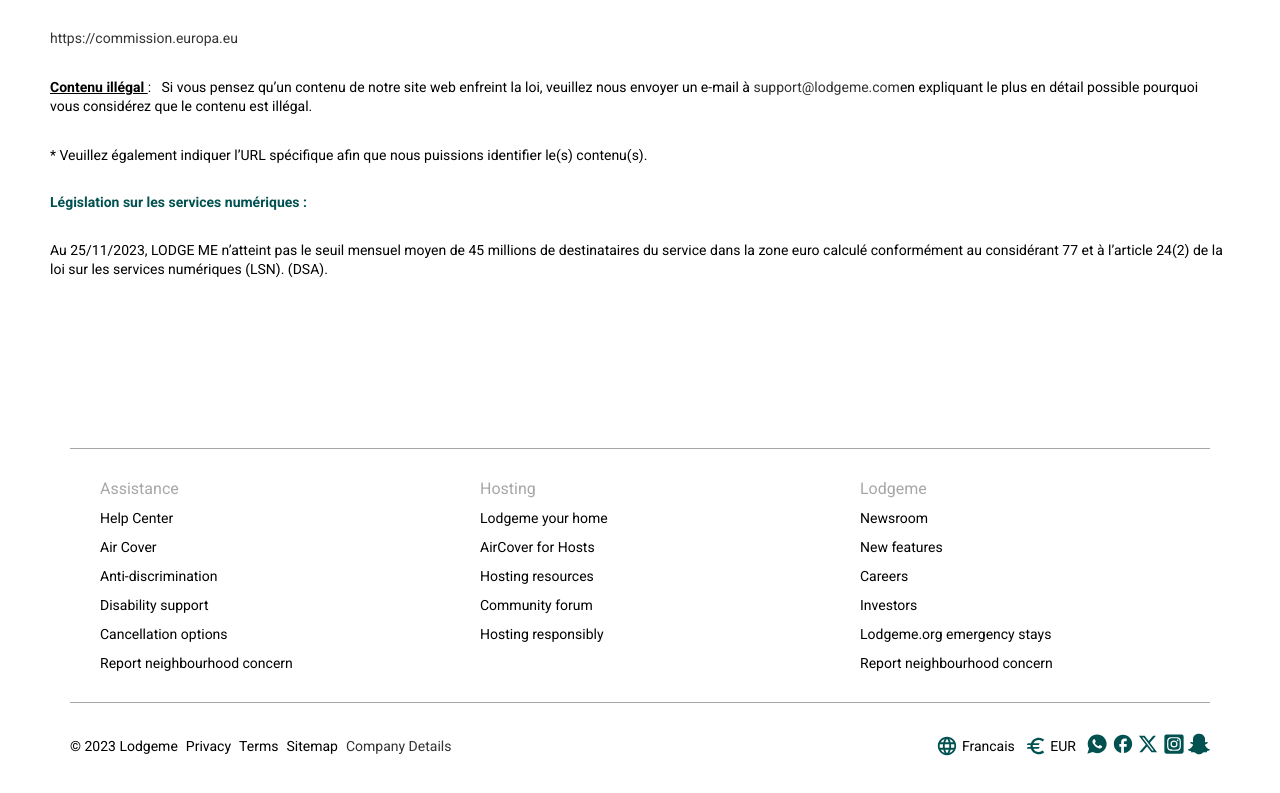
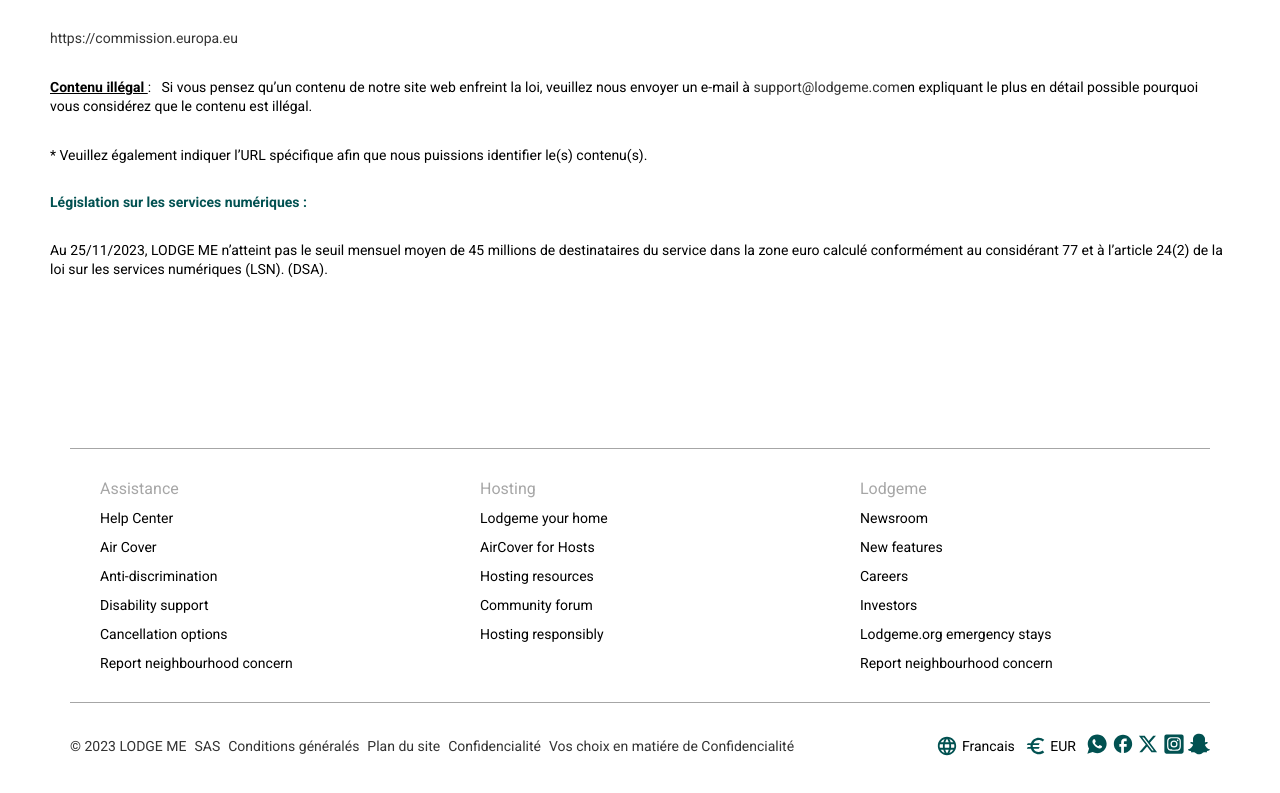
Before and after one commit to Adithyavarun-creator/lodgeme-trial, a React (Create React App) app: page /company-details in a window 1280 px wide. Shown: the part 935-1728 px from the top of the page. Built offline with nearby package versions, Linux system fonts and the light colour scheme.

Commit message:
new footer

```diff
--- a/src/components/Footer/Footer.jsx
+++ b/src/components/Footer/Footer.jsx
@@ -91,14 +91,22 @@
 
       <div className="footer_copyright">
         <div className="footer_center">
-          <span className="footer_centertext">© 2023 Lodgeme</span>
-          <span className="footer_centertext">Privacy</span>
-          <span className="footer_centertext">Terms</span>
-          <span className="footer_centertext">Sitemap</span>
-          <Link to="/company-details" className="linkStyle footer_centertext">
+          <Link className="linkStyle footer_centertext">© 2023 LODGE ME</Link>
+          <Link className="linkStyle footer_centertext">SAS</Link>
+          <Link className="linkStyle footer_centertext">
+            Conditions généralés
+          </Link>
+          <Link className="linkStyle footer_centertext">Plan du site</Link>
+          <Link className="linkStyle footer_centertext">Confidencialité</Link>
+          <Link className="linkStyle footer_centertext">
+            Vos choix en matiére de Confidencialité
+          </Link>
+
+          {/* <Link to="/company-details" className="linkStyle footer_centertext">
             Company Details
-          </Link>
+          </Link> */}
         </div>
+        <div></div>
 
         <div className="footer_socialicons">
           <div className="footer_socialiconbox">
@@ -110,19 +118,38 @@
             <span>EUR</span>
           </div>
           <div className="footer_socialiconbox">
-            <a href="https://wa.me/message/YG2MBYFDQKHTN1?text=I%27d%20like%20to%20chat%20with%20you%20to%20know%20about%20Lodgeme%20facilities">
+            <a
+              rel="noreferrer"
+              href="https://wa.me/message/YG2MBYFDQKHTN1?text=I%27d%20like%20to%20chat%20with%20you%20to%20know%20about%20Lodgeme%20facilities"
+            >
               <IoLogoWhatsapp className="social_icon" />
             </a>
-            <a href="https://www.facebook.com/fr.lodgeme" target="_blank">
+            <a
+              rel="noreferrer"
+              href="https://www.facebook.com/fr.lodgeme"
+              target="_blank"
+            >
               <MdOutlineFacebook className="social_icon" />
             </a>
-            <a href="https:/www.x.com/lodgemefr" target="_blank">
+            <a
+              rel="noreferrer"
+              href="https:/www.x.com/lodgemefr"
+              target="_blank"
+            >
               <RiTwitterXFill className="social_icon" />
             </a>
-            <a href="https://www.instagram.com/lodgemefr" target="_blank">
+            <a
+              rel="noreferrer"
+              href="https://www.instagram.com/lodgemefr"
+              target="_blank"
+            >
               <FaInstagramSquare className="social_icon" />
             </a>
-            <a href="https://www.snapchat.com/lodgeme" target="_blank">
+            <a
+              rel="noreferrer"
+              href="https://www.snapchat.com/lodgeme"
+              target="_blank"
+            >
               <FaSnapchatGhost className="social_icon" />
             </a>
           </div>
```
